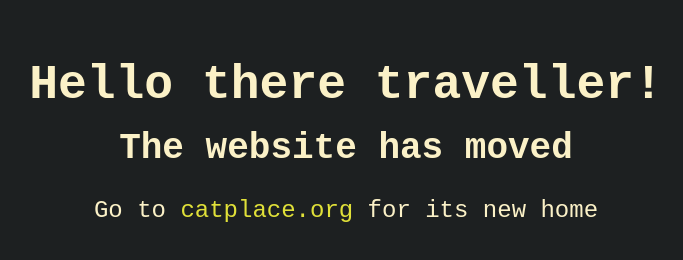
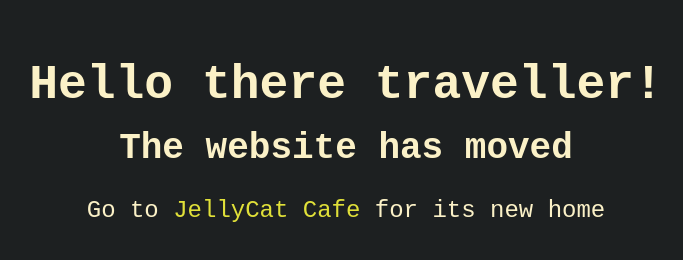
Before and after one commit to PolyCatDev/old-website-domain, a plain HTML site: page index.html in a window 1280 px wide. Shown: the whole page, without its empty margins (294-977 px from the left). Drawn offline with Linux system fonts and the light colour scheme.

Commit message:
changed link to new domain

```diff
--- a/index.html
+++ b/index.html
@@ -14,8 +14,7 @@
                 <h2>The website has moved</h2>
             </header>
             <nav>
-                Go to <a href="https://catplace.org/">catplace.org</a> for its
-                new home
+                Go to <a href="https://jellycat.cafe/">JellyCat Cafe</a> for its new home
             </nav>
         </div>
     </body>
```
